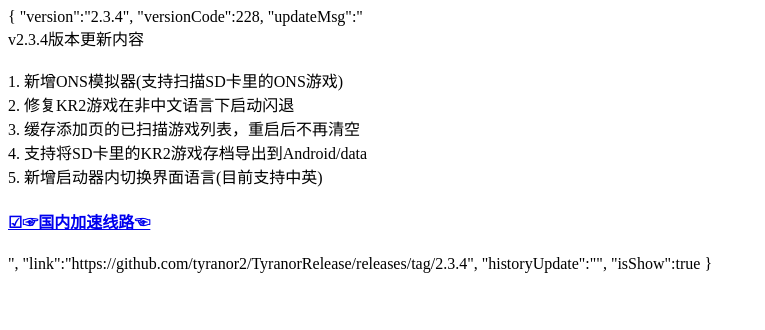
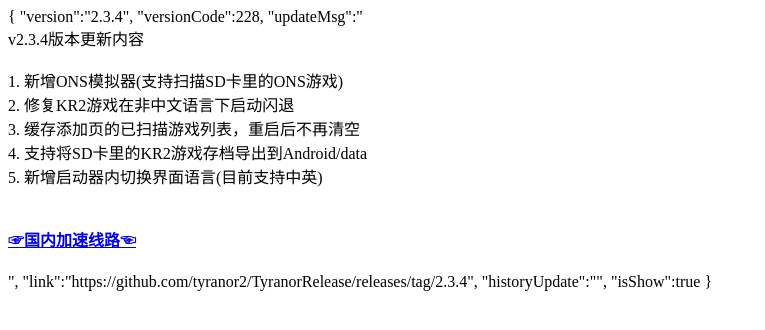
Before and after one commit to tyranor2/TyranorRelease, a plain HTML site: page index.html in a window 1280 px wide. Shown: the whole page, without its empty margins (0-765 px from the left). Drawn offline with Linux system fonts and the light colour scheme.

Commit message:
Update index.html

```diff
--- a/index.html
+++ b/index.html
@@ -1,7 +1,7 @@
 {
     "version":"2.3.4",
     "versionCode":228,
-    "updateMsg":"<br>v2.3.4版本更新内容<br><br>1. 新增ONS模拟器(支持扫描SD卡里的ONS游戏)<br>2. 修复KR2游戏在非中文语言下启动闪退<br>3. 缓存添加页的已扫描游戏列表，重启后不再清空<br>4. 支持将SD卡里的KR2游戏存档导出到Android/data<br>5. 新增启动器内切换界面语言(目前支持中英)<br><h4><font color='#F06292'><a href='https://hk.gh-proxy.com/https://github.com/tyranor2/TyranorRelease/releases/download/2.3.4/Tyranor_v2.3.4.apk'>☑☞国内加速线路☜</a></font></h3>",
+    "updateMsg":"<br>v2.3.4版本更新内容<br><br>1. 新增ONS模拟器(支持扫描SD卡里的ONS游戏)<br>2. 修复KR2游戏在非中文语言下启动闪退<br>3. 缓存添加页的已扫描游戏列表，重启后不再清空<br>4. 支持将SD卡里的KR2游戏存档导出到Android/data<br>5. 新增启动器内切换界面语言(目前支持中英)<br><br><h4><font color='#F06292'><a href='https://hk.gh-proxy.com/https://github.com/tyranor2/TyranorRelease/releases/download/2.3.4/Tyranor_v2.3.4.apk'>☞国内加速线路☜</a></font></h3>",
     "link":"https://github.com/tyranor2/TyranorRelease/releases/tag/2.3.4",
     "historyUpdate":"",
     "isShow":true
```
